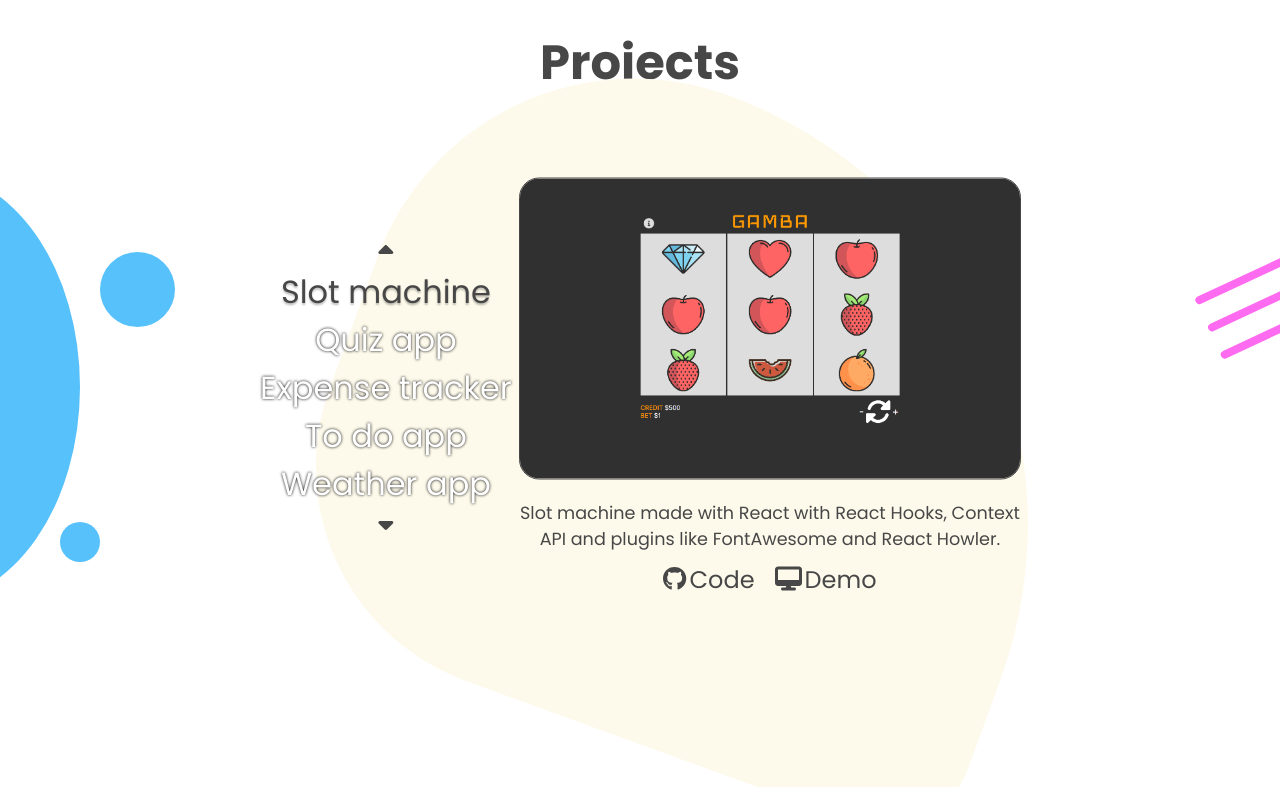
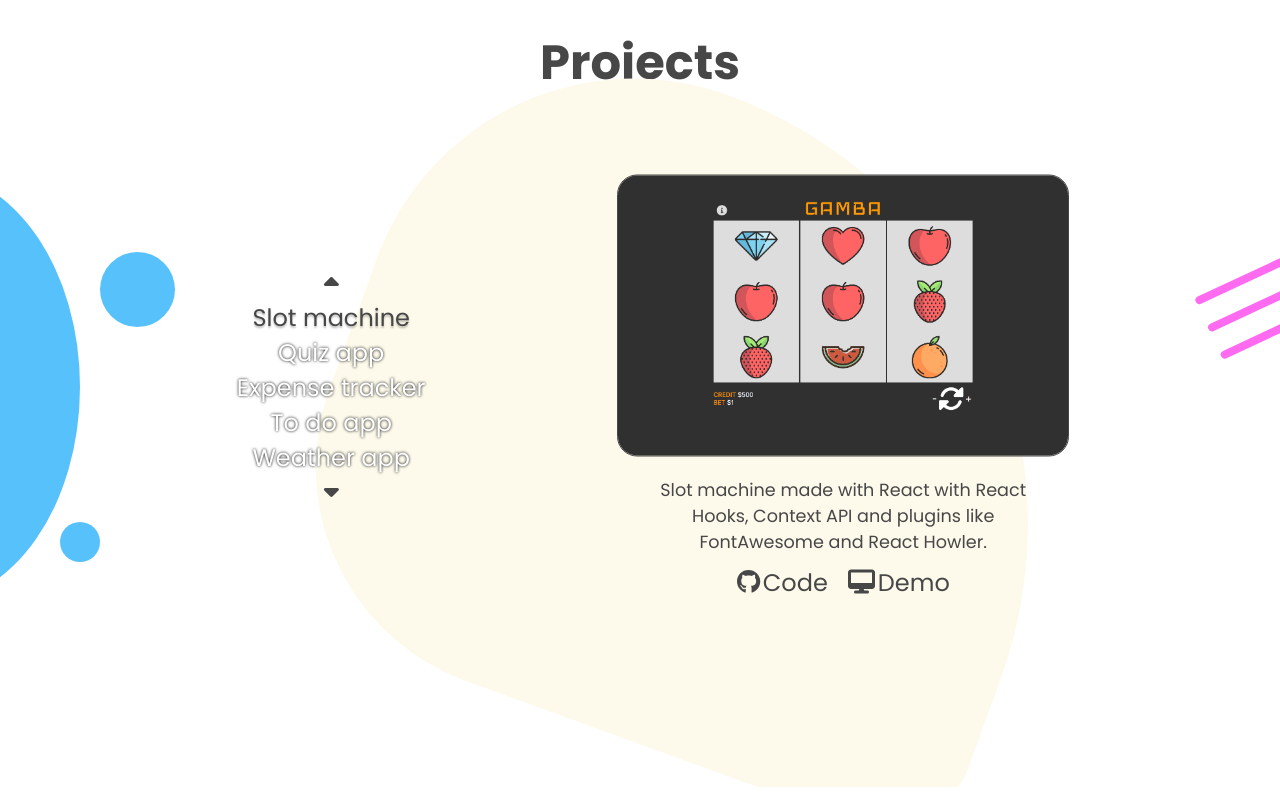
Before and after one commit to cateruu/cateruu.github.io, a React (Create React App) app: page / in a window 1280 px wide. Shown: the part 813-1609 px from the top of the page. Built offline with nearby package versions, Linux system fonts and the light colour scheme.

Commit message:
project section tablet view

```diff
--- a/src/components/Landing/css/Landing.module.css
+++ b/src/components/Landing/css/Landing.module.css
@@ -15,11 +15,13 @@
   font-size: 2rem;
   color: var(--text-color);
   margin-bottom: -20px;
+  text-align: center;
 }
 
 .position {
   font-size: 3rem;
   font-weight: 200;
+  text-align: center;
   background: linear-gradient(90deg, #50baf5 0%, #28f7de 89.58%);
   background-clip: text;
   -webkit-text-fill-color: transparent;
--- a/src/components/Projects/components/css/Project.module.css
+++ b/src/components/Projects/components/css/Project.module.css
@@ -43,6 +43,17 @@
   margin-right: 3px;
 }
 
+@media screen and (max-width: 1300px) {
+  .project {
+    width: 400px;
+  }
+
+  .imgContainer {
+    width: 450px;
+    height: 280px;
+  }
+}
+
 @media screen and (max-width: 800px) {
   .project {
     width: 90%;
--- a/src/components/Projects/css/Projects.module.css
+++ b/src/components/Projects/css/Projects.module.css
@@ -134,6 +134,16 @@
   cursor: pointer;
 }
 
+@media screen and (max-width: 1300px) {
+  .container {
+    width: 80%;
+  }
+
+  .name {
+    font-size: 1.5rem;
+  }
+}
+
 @media screen and (max-width: 800px) {
   .header {
     padding-top: 20px;
```
